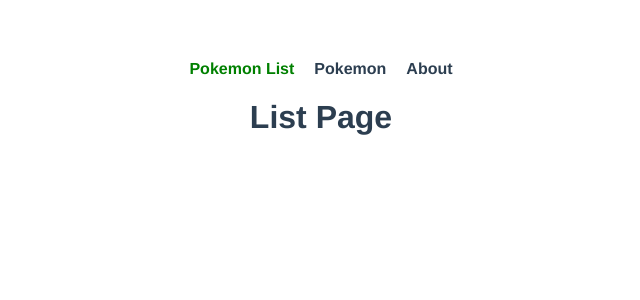
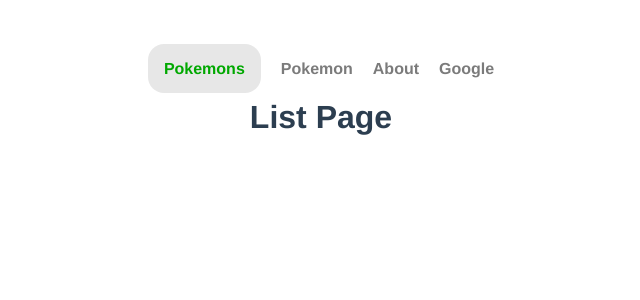
Before and after one commit to VictorManuelSalas/JS-VUE-Course, a Vue app in the folder VUE/rutas_ciclos/: page /#/home in a window 1280 px wide. Before the commit this address led to /#/. Shown: the top 300 px of the page, without its empty margins (319-959 px from the left). Built offline with nearby package versions, Linux system fonts and the light colour scheme; no server answers.

Commit message:
router-link v-slot

```diff
--- /dev/null
+++ b/VUE/rutas_ciclos/src/modules/shared/components/CustomLink.vue
@@ -0,0 +1,49 @@
+<template>
+  <a
+    v-if="isExternalLink"
+    :href="link.to"
+    target="_blank"
+    class="normal-link"
+    >{{ link.name }}</a
+  >
+
+<!--El v-slot es como accedemos a la data del router-link el cual el link.to se obtiene como href y isActive es
+un atributo de router para ver si ese enlace esta activo    -->
+  <router-link v-else :to="link.to" v-slot="{ href, isActive }">
+    <a :href="href" :class="isActive ? 'is-active' : 'normal-link'">{{
+      link.name
+    }}</a>
+  </router-link>
+</template>
+
+<script>
+
+export default {
+  props: {
+    link: {
+      typeof: Object,
+      required: true,
+    },
+  },
+
+  computed: {
+    isExternalLink() {
+      return this.link.to.startsWith("http");
+    },
+  },
+};
+</script>
+
+<style scope>
+.is-active {
+  text-decoration: none;
+  color: rgb(0, 168, 0);
+  background-color: rgba(220, 220, 220, 0.667);
+  padding: 1rem 1rem;
+  border-radius: 1rem;
+}
+.normal-link {
+  text-decoration: none;
+  color: rgb(123, 123, 123);
+}
+</style>
--- a/VUE/rutas_ciclos/src/modules/shared/components/Navbar.vue
+++ b/VUE/rutas_ciclos/src/modules/shared/components/Navbar.vue
@@ -2,15 +2,33 @@
   <div>
     <!--Para que el header funcione con las rutas definidas en routes, se deve de usar la
         etiqueta router-link y en vez de
-    href, se usa el to para definir la direccion a ir-->
-    <router-link to="/">Pokemon List</router-link>
-    <router-link :to="{name: 'pokemon-id', params:{id: '401'}}">Pokemon</router-link>
-    <router-link to="/about">About</router-link>
+    href, se usa el to para definir la direccion a ir
+    <router-link :to="{ name: 'home' }">Pokemon List</router-link>
+    <router-link :to="{ name: 'pokemon-id', params: { id: '401' } }">Pokemon</router-link>
+    <router-link :to="{ name: 'about' }">About</router-link>-->
+    <CustomLink v-for="link in links" :key="link.to" :link="link" />
   </div>
 </template>
 
 <script>
-export default {};
+//para cargar componentes de forma peresoza se ocupa esta importacion
+import { defineAsyncComponent } from "vue";
+
+export default {
+  components: {
+    CustomLink: defineAsyncComponent(() => import("./CustomLink")),
+  },
+  data() {
+    return {
+      links: [
+        { to: "/home", name: "Pokemons" },
+        { to: "/pokemon-id/159", name: "Pokemon" },
+        { to: "/about", name: "About" },
+        { to: "https://google.com", name: "Google" }
+      ],
+    };
+  },
+};
 </script>
 
 <style scoped>
@@ -20,13 +38,12 @@
 }
 div a {
   font-weight: bold;
-  color: #2c3e50;
   margin: 0 10px;
   text-decoration: none;
 }
 /* el a.class se le esta definiendo a los routers-link ya que en el navegador estos se modifican o se
-identifican como etiquetas a */
-a.router-link-active{
-    color: green;
-}
+identifican como etiquetas a
+a.router-link-active {
+  color: green;
+} */
 </style>
--- a/VUE/rutas_ciclos/src/routes/router.js
+++ b/VUE/rutas_ciclos/src/routes/router.js
@@ -4,6 +4,11 @@
 const routes = [
   {
     path: "/",
+
+    redirect: "/home",
+  },
+  {
+    path: "/home",
     component: () =>
       import(
         /*webpackChunkName: "ListPage"*/ "@/modules/pokemon/pages/ListPage"
@@ -11,6 +16,7 @@
   },
   {
     path: "/about",
+    name: "about",
     //Esta es una carga de la ruta peresoza
     component: () =>
       import(
@@ -18,7 +24,7 @@
       ),
   },
   {
-    path: "/:id",
+    path: "/pokemon-id/:id",
     name: "pokemon-id",
     component: () =>
       import(
```
